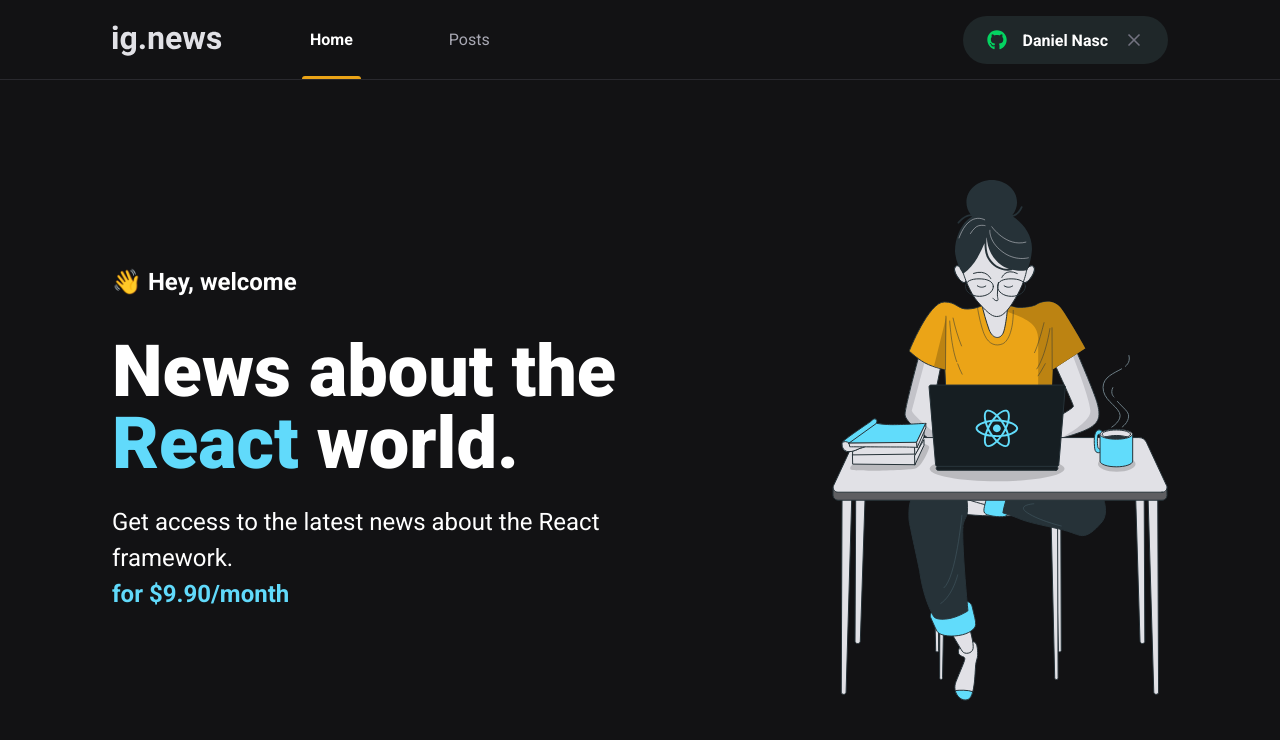
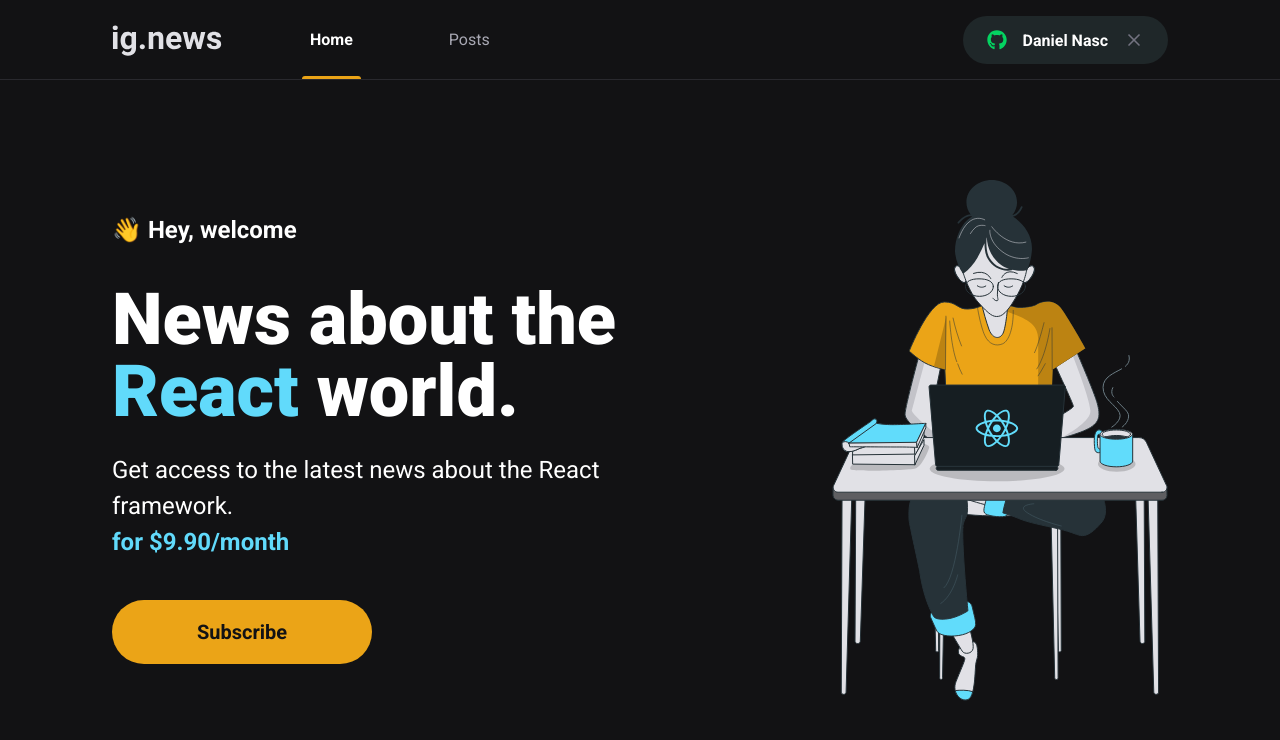
Before and after one commit to DanielNasc/ignews, a Next.js app: page / in a window 1280 px wide. Shown: the top 740 px of the page. Built offline with nearby package versions, Linux system fonts and the light colour scheme.

Commit message:
subscribe button

```diff
--- /dev/null
+++ b/src/components/SubscribeButton/SubscribeButton.tsx
@@ -0,0 +1,9 @@
+import styles from "./styles.module.scss";
+
+export function SubscribeButton() {
+  return (
+    <button type="button" className={styles.subscribeButton}>
+      Subscribe
+    </button>
+  );
+}
--- /dev/null
+++ b/src/components/SubscribeButton/styles.module.scss
@@ -0,0 +1,22 @@
+.subscribeButton {
+    width: 260px;
+    height: 4rem;
+
+    border: 0;
+    border-radius: 2rem;
+    background: var(--yellow-500);
+    color: var(--gray-900);
+
+    font-size: 1.25rem;
+    font-weight: bold;
+
+    display: flex;
+    align-items: center;
+    justify-content: center;
+
+    transition: filter 0.2s;
+
+    &:hover {
+        filter: brightness(0.8);
+    }
+}
--- a/src/pages/home.module.scss
+++ b/src/pages/home.module.scss
@@ -38,4 +38,8 @@
             font-weight: bold;
         }
     }
+
+    button {
+        margin-top: 2.5rem;
+    }
 }
--- a/src/pages/index.tsx
+++ b/src/pages/index.tsx
@@ -1,6 +1,7 @@
 import type { NextPage } from "next";
 import Head from "next/head";
 import Image from "next/image";
+import { SubscribeButton } from "../components/SubscribeButton/SubscribeButton";
 
 import styles from "./home.module.scss";
 
@@ -20,9 +21,16 @@
             Get access to the latest news about the React framework. <br />
             <span>for $9.90/month</span>
           </p>
+
+          <SubscribeButton />
         </section>
 
-        <img src="/images/avatar.svg" alt="a girl codding in a notebook" />
+        <Image
+          src="/images/avatar.svg"
+          alt="a girl codding in a notebook"
+          width="336"
+          height="521"
+        />
       </main>
     </>
   );
```
